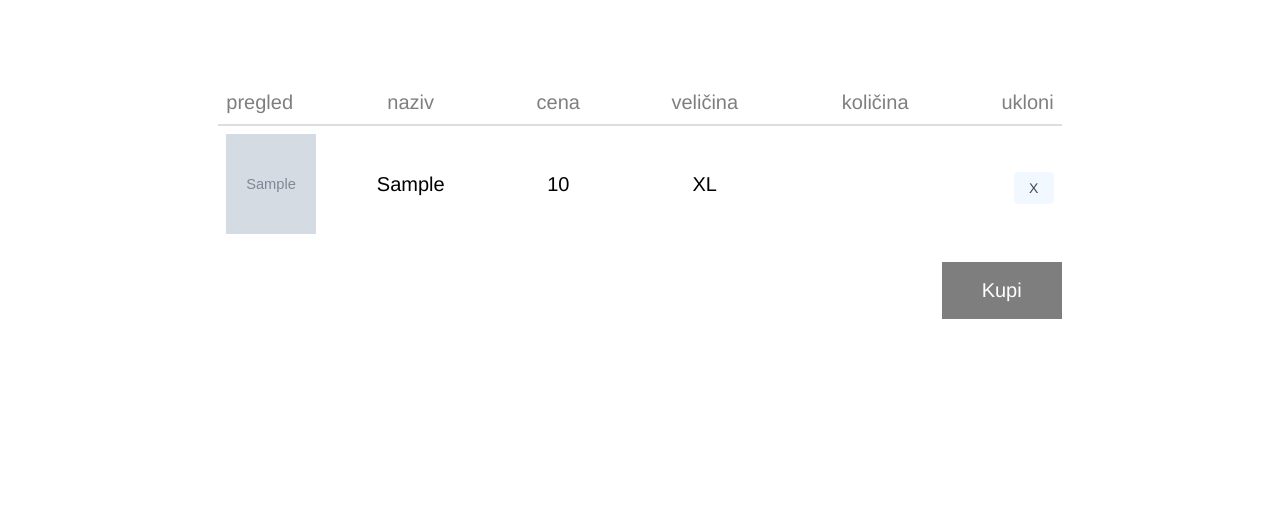
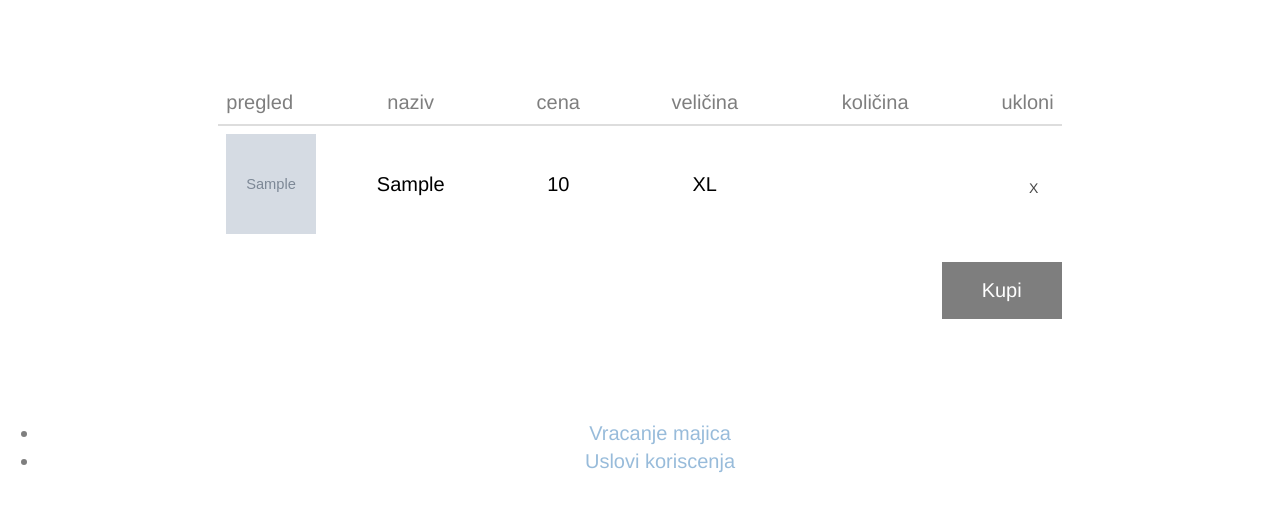
Before and after one commit to Servitor666/ULT, a PHP site: page /ult-site/cart.php in a window 1280 px wide. Shown: the part 70-581 px from the top of the page. Run offline with PHP 8.4, Linux system fonts and the light colour scheme; tables that the repository leaves empty or names only in its code hold one stand-in row (values such as "Sample post"); grey boxes marked "Sample" are stand-in pictures; data that the repository does not hold is empty.

Commit message:
Male ispravke

```diff
--- a/add-to-cart.php
+++ b/add-to-cart.php
@@ -10,8 +10,7 @@ $tshirt = $_POST['id'];
 $product = new Product($dbh);
 $getProduct = $product->getSingleProduct($tshirt);
 
-//$_SESSION['cart'][] = $getProduct;
-array_push($_SESSION['cart'][], $getProduct);
+$_SESSION['cart'][] = $getProduct;
 echo "<pre>";
 var_dump($_SESSION['cart']);
 echo "</pre>";
--- a/assets/css/style.css
+++ b/assets/css/style.css
@@ -345,7 +345,6 @@ th{
 }
 
 .dugme-brate {
-    background-color: aliceblue !important;
     color: white;
     padding: 14px 20px;
     margin: 8px 0;
--- a/cart.php
+++ b/cart.php
@@ -106,7 +106,7 @@ require_once('header.php');
                   <td class="text-center" style="vertical-align: middle; font-weight: 100;"><?=$proizvodi['price']?></td>
                     <td class="text-center" style="vertical-align: middle; font-weight: 100;">XL</td>
                   <td class="text-center" style="vertical-align: middle; font-weight: 100;"><?=$proizvodi['S']?></td>
-                  <td class="text-right" style="width: 12%; vertical-align: middle; font-weight: 100;"><form action="delete_single.php" method="post">     <label id="x-mark"></label><button style="border:none; width:40px;" type="submit" class="btn btn-default dugme-brate">X</button>
+                  <td class="text-right" style="width: 12%; vertical-align: middle; font-weight: 100;"><form action="delete_single.php" method="post"><label id="x-mark"></label><button style="border:none; width:40px;" type="submit" class="btn btn-default dugme-brate">X</button>
                       <input type="hidden" value="<?php $proizvodi['id']?>"/>    </form></td>
                 </tr>
                   <?php
@@ -118,7 +118,12 @@ require_once('header.php');
         </div>
     </div>
 </body>
-
+<footer style="text-align: center; margin-top: 100px; opacity: 0.5;">
+    <ul style="color: black;">
+        <li><a href="vracanje_uslovi.php">Vracanje majica</a></li>
+        <li><a href="terms-of-service.php">Uslovi koriscenja</a></li>
+    </ul>
+</footer>
 <?php
 require_once('footer.php');
 ?>
--- a/galerija.php
+++ b/galerija.php
@@ -5,7 +5,7 @@ require('header.php');
     <div class="container-fluid">
         <nav class="navbar navbar-inverse" id="myNavbar2">
             <ul class="nav navbar-nav pull-right full-width">
-                <li><a href="index.php"><img height="20px;" class="backarrow" src="assets/images/crna%20strelica.png">početna</a></li>
+                <li><a href="index.php" style="opacity: 0.5;"><img height="20px;" class="backarrow" src="assets/images/crna%20strelica.png">početna</a></li>
             </ul>
             <!--<ul class="navbar-nav ml-auto">
                 <li class="navbar-nav ml-auto"><a href="#">početna</a></li>
@@ -14,8 +14,8 @@ require('header.php');
     </div>
     <div class="container">
         <div class="row"  style="margin-top: 35vh;">
-            <div class="col-lg-12 giant-text text-center">
-                Coming soon!!!
+            <div class="col-lg-12 giant-text text-center" style="font-family: 'Montserrat';">
+                Coming soon.
             </div>
         </div>
     </div>
--- a/muzika.php
+++ b/muzika.php
@@ -5,7 +5,7 @@ require('header.php');
     <div class="container-fluid">
         <nav class="navbar navbar-inverse">
             <ul class="nav navbar-nav pull-right full-width">
-                <li><a href="index.php"><img height="20px;" class="backarrow pr-3" src="assets/images/bela%20strelica.png">početna</a></li>
+                <li><a href="index.php" style="opacity: 0.5;"><img height="20px;" class="backarrow" src="assets/images/bela%20strelica.png">početna</a></li>
             </ul>
             <!--<ul class="navbar-nav ml-auto">
                 <li class="navbar-nav ml-auto"><a href="#">početna</a></li>
@@ -14,7 +14,7 @@ require('header.php');
     </div>
     <div class="container-fluid">
         <div class="row"  style="margin-top: 35vh;">
-            <div class="col-lg-12 giant-text text-center">
+            <div class="col-lg-12 giant-text text-center" style="font-family: 'Montserrat';">
                 Coming soon.
             </div>
         </div>
```
Also changed, not shown: artikl-preview.php (+7 -1 lines), odeca.php (+7 -1 lines), assets/images/dodaj u korpu.png (added).
